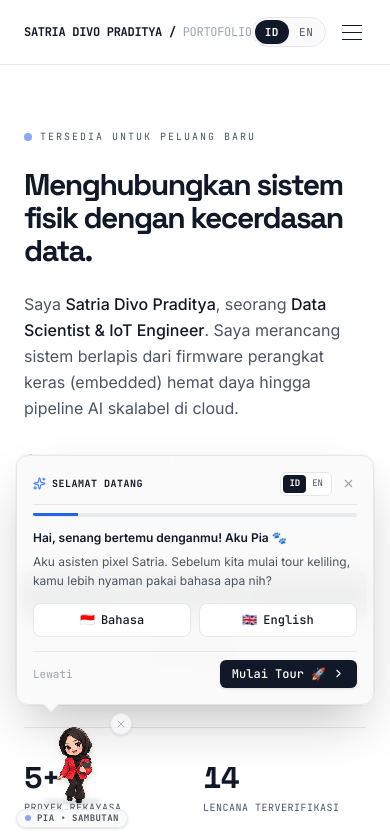
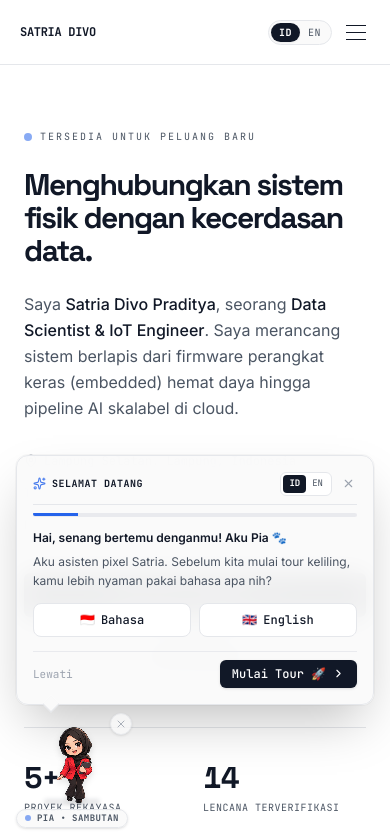
Before and after one commit to SatriaDivo/satriadivo-portfolio, a React (Vite) app: page / in a window 390 px wide. Shown: the top 836 px of the page. Built offline with nearby package versions, Linux system fonts and the light colour scheme.

Commit message:
fix(nav): make header responsive on small screens
Shorten the wordmark to "SATRIA DIVO" on mobile, drop the
"/ PORTOFOLIO" suffix below md, tighten mobile padding and
language-toggle sizing so the hamburger never crowds out.

```diff
--- a/src/components/NavBar.tsx
+++ b/src/components/NavBar.tsx
@@ -3,14 +3,14 @@ import { useState } from 'react';
 import { useLanguage } from '../context/LanguageContext';
 import { uiTranslations } from '../data/portfolio';
 
-function LanguageToggle() {
+function LanguageToggle({ className = '' }: { className?: string }) {
   const { lang, setLang } = useLanguage();
 
   return (
-    <div className="flex items-center bg-surface border border-border-subtle rounded-full p-0.5 text-[11px] font-mono tracking-wider">
+    <div className={`flex items-center bg-surface border border-border-subtle rounded-full p-0.5 text-[10px] sm:text-[11px] font-mono tracking-wider shrink-0 ${className}`}>
       <button
         onClick={() => setLang('id')}
-        className={`px-2.5 py-1 rounded-full transition-all ${
+        className={`px-2 sm:px-2.5 py-0.5 sm:py-1 rounded-full transition-all ${
           lang === 'id'
             ? 'bg-ink-primary text-white font-bold shadow-xs'
             : 'text-ink-secondary hover:text-ink-primary'
@@ -21,7 +21,7 @@ function LanguageToggle() {
       </button>
       <button
         onClick={() => setLang('en')}
-        className={`px-2.5 py-1 rounded-full transition-all ${
+        className={`px-2 sm:px-2.5 py-0.5 sm:py-1 rounded-full transition-all ${
           lang === 'en'
             ? 'bg-ink-primary text-white font-bold shadow-xs'
             : 'text-ink-secondary hover:text-ink-primary'
@@ -54,16 +54,21 @@ export function NavBar() {
       transition={{ type: "spring", stiffness: 120, damping: 18 }}
       className="sticky top-0 z-50 w-full bg-paper/90 backdrop-blur-md border-b border-border-subtle"
     >
-      <div className="max-w-5xl mx-auto px-6 sm:px-12 md:px-20 flex items-center justify-between h-16 sm:h-20">
+      <div className="max-w-5xl mx-auto px-5 sm:px-12 md:px-20 flex items-center justify-between h-16 sm:h-20">
         <a
           href="#"
           onClick={(e) => {
             e.preventDefault();
             window.scrollTo({ top: 0, behavior: 'smooth' });
           }}
-          className="font-mono font-bold text-xs sm:text-sm text-ink-primary hover:text-accent transition-colors shrink-0 tracking-tight"
+          className="font-mono font-bold text-xs sm:text-sm text-ink-primary hover:text-accent transition-colors tracking-tight truncate mr-2"
         >
-          SATRIA DIVO PRADITYA / <span className="text-ink-muted font-normal">{t.portfolio}</span>
+          {/* Mobile: SATRIA DIVO */}
+          <span className="sm:hidden">SATRIA DIVO</span>
+          {/* Tablet & Desktop: SATRIA DIVO PRADITYA */}
+          <span className="hidden sm:inline">SATRIA DIVO PRADITYA</span>
+          {/* Large screens: / PORTOFOLIO */}
+          <span className="hidden md:inline text-ink-muted font-normal"> / {t.portfolio}</span>
         </a>
 
         <div className="hidden sm:flex items-center gap-8">
@@ -82,7 +87,7 @@ export function NavBar() {
         </div>
 
         {/* Mobile controls: Language Toggle + Hamburger */}
-        <div className="flex sm:hidden items-center gap-3">
+        <div className="flex sm:hidden items-center gap-2.5 shrink-0">
           <LanguageToggle />
           <button
             onClick={() => setOpen(!open)}
```
